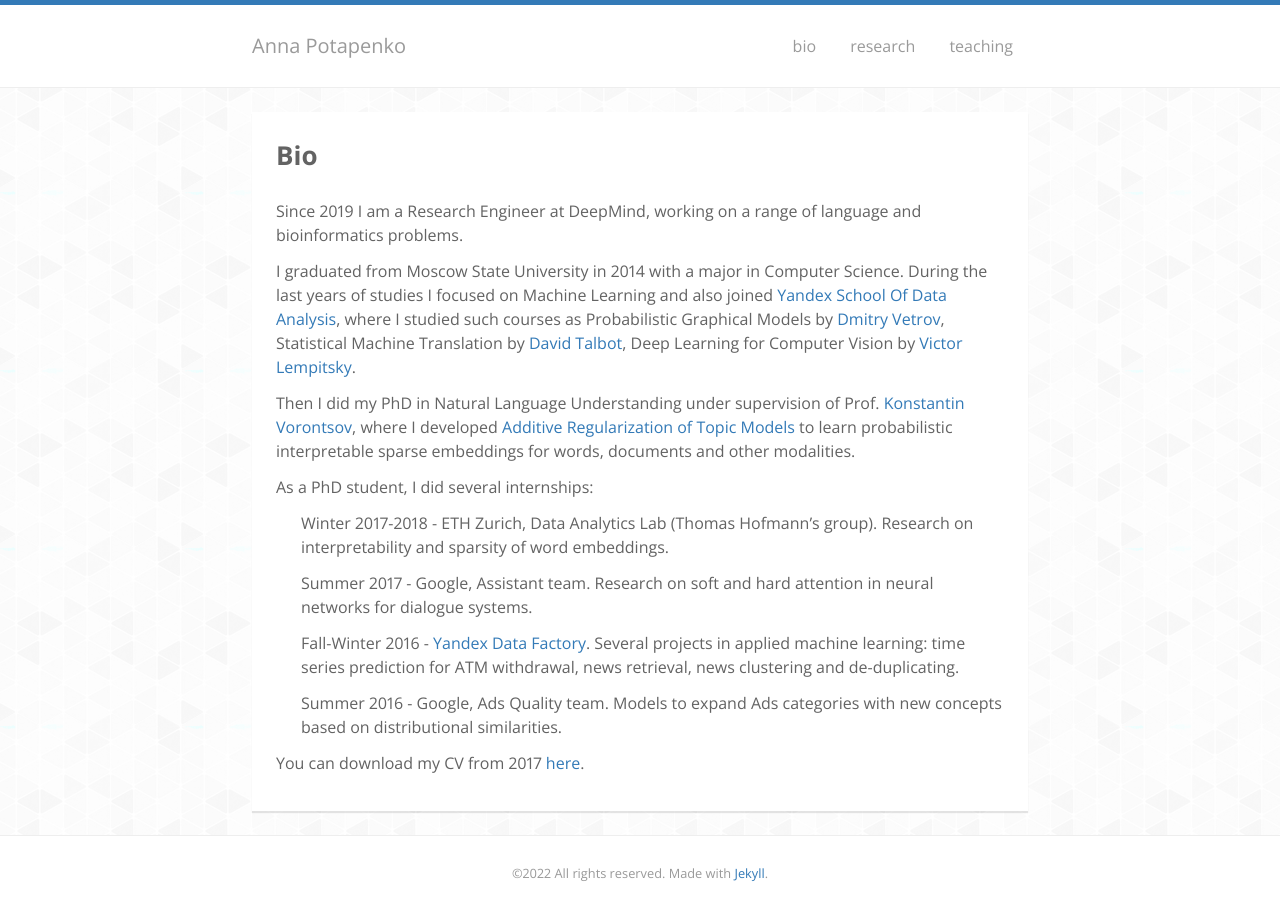
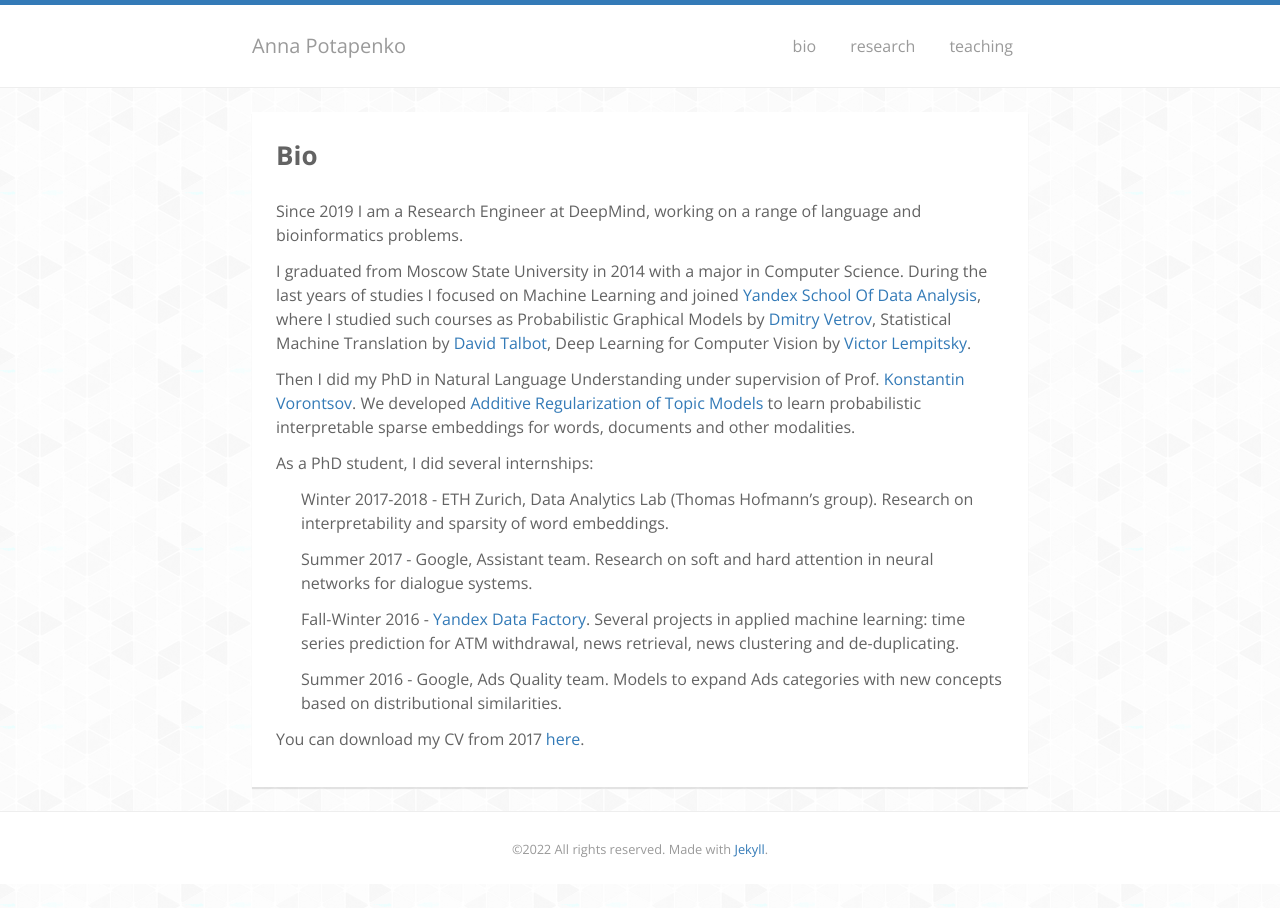
Before and after one commit to AnyaP/apotapenko.com, a Jekyll site: the page built from source/bio.md, in a window 1280 px wide. Built offline with Jekyll 4.4.1, drawn with Linux system fonts in a browser that asks for light colours; nearby versions of some CDN libraries.

```diff
--- a/source/bio.md
+++ b/source/bio.md
@@ -7,9 +7,9 @@
 Since 2019 I am a Research Engineer at DeepMind, working on a range of language and bioinformatics problems.
 
 I graduated from Moscow State University in 2014 with a major in Computer Science.
-During the last years of studies I focused on Machine Learning and also joined [Yandex School Of Data Analysis](https://yandexdataschool.com/), where I studied such courses as Probabilistic Graphical Models by [Dmitry Vetrov](https://cs.hse.ru/en/bayesgroup/people/vetrov), Statistical Machine Translation by [David Talbot](https://research.google.com/pubs/DavidTalbot.html), Deep Learning for Computer Vision by [Victor Lempitsky](http://sites.skoltech.ru/compvision/members/vilem/).
+During the last years of studies I focused on Machine Learning and joined [Yandex School Of Data Analysis](https://yandexdataschool.com/), where I studied such courses as Probabilistic Graphical Models by [Dmitry Vetrov](https://cs.hse.ru/en/bayesgroup/people/vetrov), Statistical Machine Translation by [David Talbot](https://research.google.com/pubs/DavidTalbot.html), Deep Learning for Computer Vision by [Victor Lempitsky](http://sites.skoltech.ru/compvision/members/vilem/).
 
-Then I did my PhD in Natural Language Understanding under supervision of Prof. [Konstantin Vorontsov](https://scholar.google.com/citations?user=KIW4fnsAAAAJ&hl=en&authuser=1), where I developed [Additive Regularization of Topic Models](bigartm.org) to learn probabilistic interpretable sparse embeddings for words, documents and other modalities.
+Then I did my PhD in Natural Language Understanding under supervision of Prof. [Konstantin Vorontsov](https://scholar.google.com/citations?user=KIW4fnsAAAAJ&hl=en&authuser=1). We developed [Additive Regularization of Topic Models](bigartm.org) to learn probabilistic interpretable sparse embeddings for words, documents and other modalities.
 
 As a PhD student, I did several internships:
 
```
Also changed, not shown: source/research.md (+3 -1 lines).
